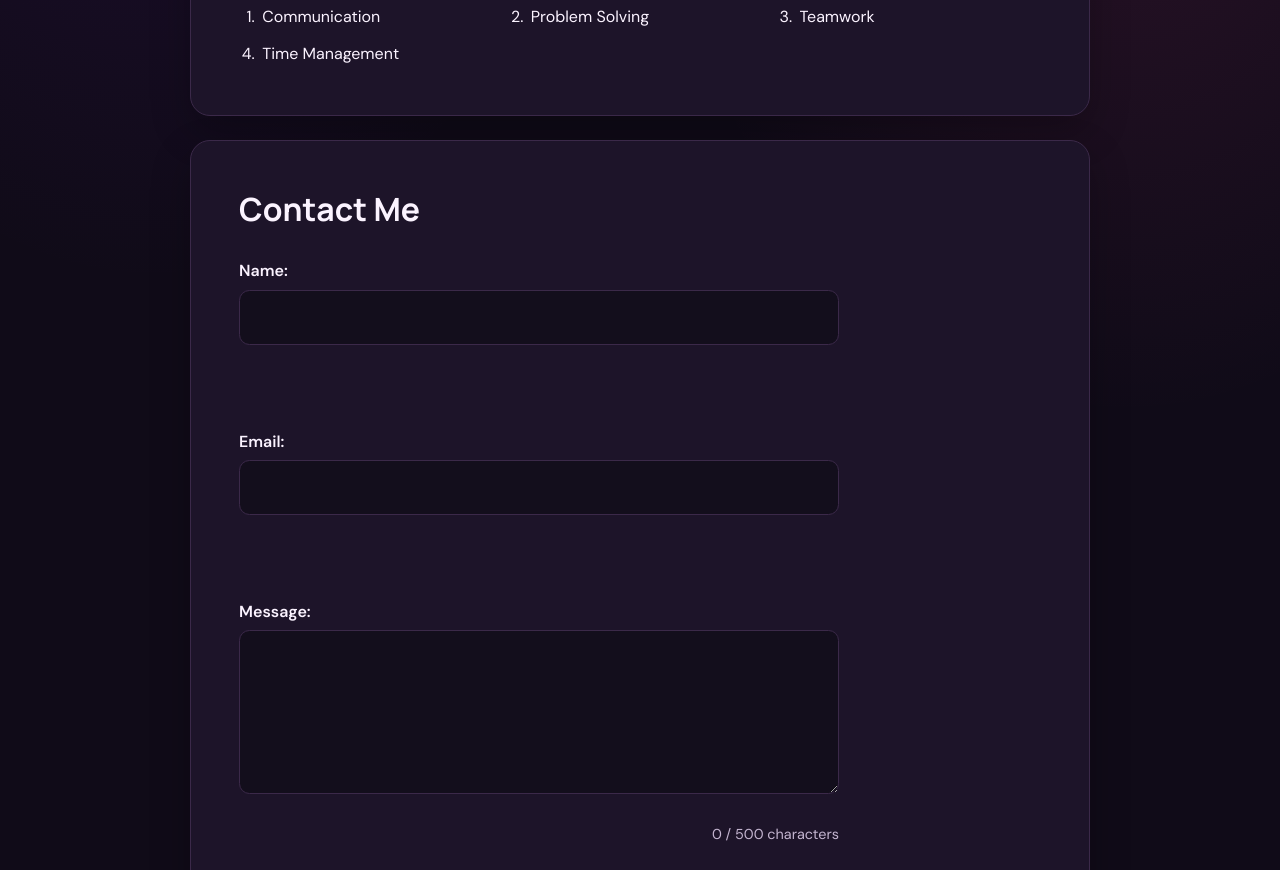
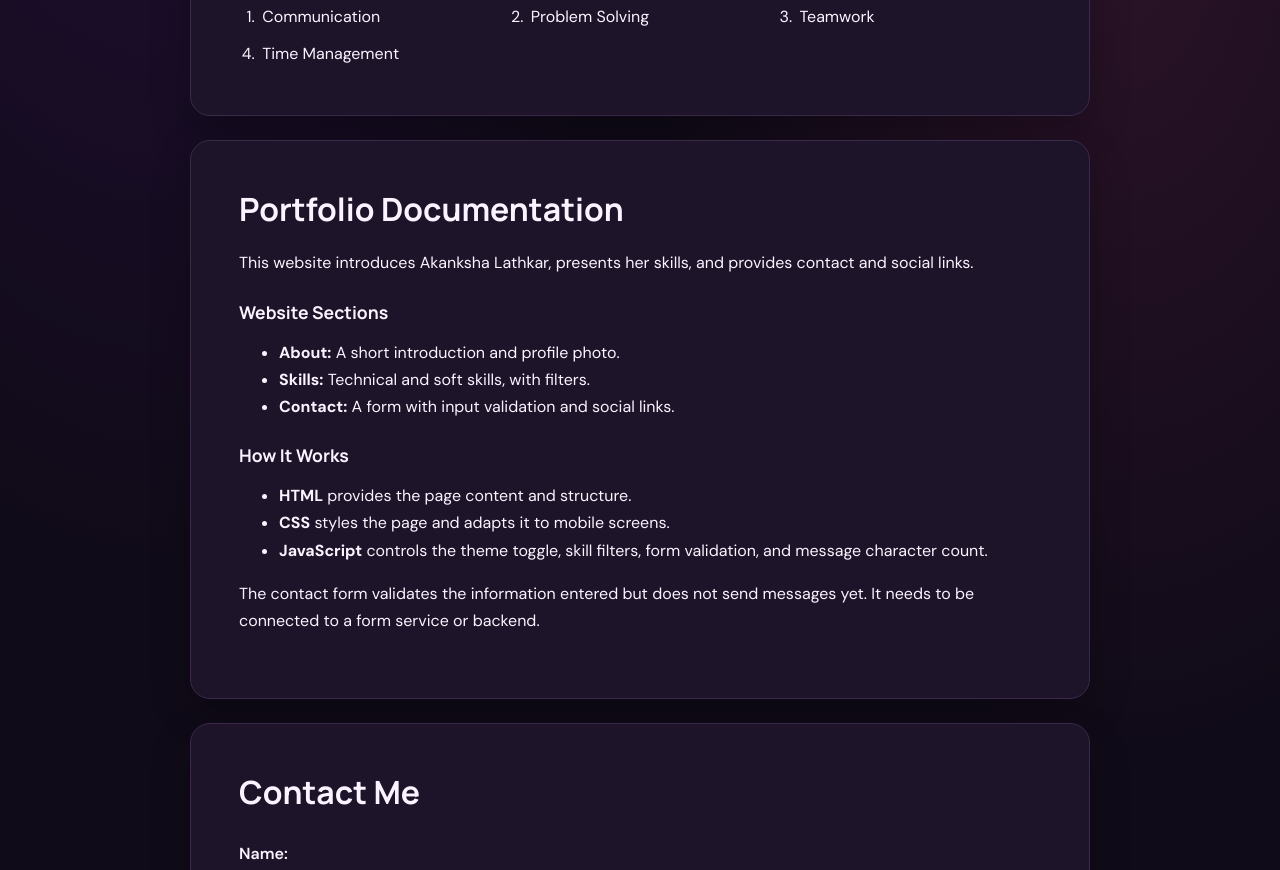
Before and after one commit to akankshalathkar41-oss/Internship, a plain HTML site: page Index.html in a window 1280 px wide. Shown: the part 843-1713 px from the top of the page. Drawn offline with Linux system fonts and the light colour scheme.

Commit message:
Add files via upload

```diff
--- a/Index.html
+++ b/Index.html
@@ -21,6 +21,7 @@
         <nav>
                 <a href="#about">About</a>
                 <a href="#skills">Skills</a>
+                <a href="#documentation">Documentation</a>
                 <a href="#contact">Contact</a>
         </nav>
         <button class="theme-toggle" id="theme-toggle" type="button" aria-pressed="false">
@@ -34,7 +35,7 @@
         <!-- About Section -->
         <section id="about">
             <h2>About Me</h2>
- <img src="/images/image1.jpeg"
+ <img src="images/image1.jpeg"
          alt="Profile picture of Akanksha Lathkar"
          width="200">
 
@@ -78,6 +79,34 @@
                 <li data-skill-category="soft">Teamwork</li>
                 <li data-skill-category="soft">Time Management</li>
             </ol>
+        </section>
+
+        <!-- Documentation Section -->
+        <section id="documentation">
+            <h2>Portfolio Documentation</h2>
+            <p>
+                This website introduces Akanksha Lathkar, presents her skills,
+                and provides contact and social links.
+            </p>
+
+            <h3>Website Sections</h3>
+            <ul>
+                <li><strong>About:</strong> A short introduction and profile photo.</li>
+                <li><strong>Skills:</strong> Technical and soft skills, with filters.</li>
+                <li><strong>Contact:</strong> A form with input validation and social links.</li>
+            </ul>
+
+            <h3>How It Works</h3>
+            <ul>
+                <li><strong>HTML</strong> provides the page content and structure.</li>
+                <li><strong>CSS</strong> styles the page and adapts it to mobile screens.</li>
+                <li><strong>JavaScript</strong> controls the theme toggle, skill filters, form validation, and message character count.</li>
+            </ul>
+
+            <p>
+                The contact form validates the information entered but does not send
+                messages yet. It needs to be connected to a form service or backend.
+            </p>
         </section>
 
         <!-- Contact Section -->
--- a/style.css
+++ b/style.css
@@ -135,7 +135,7 @@ h3 {
     float: right;
     width: min(32%, 200px);
     height: auto;
-    margin: 0 0 1rem 2rem;
+    margin: -2rem 0 1rem 2rem;
     border: 5px solid #d946ef;
     border-radius: 50%;
     object-fit: cover;
```
Also changed, not shown: 1 other file.
